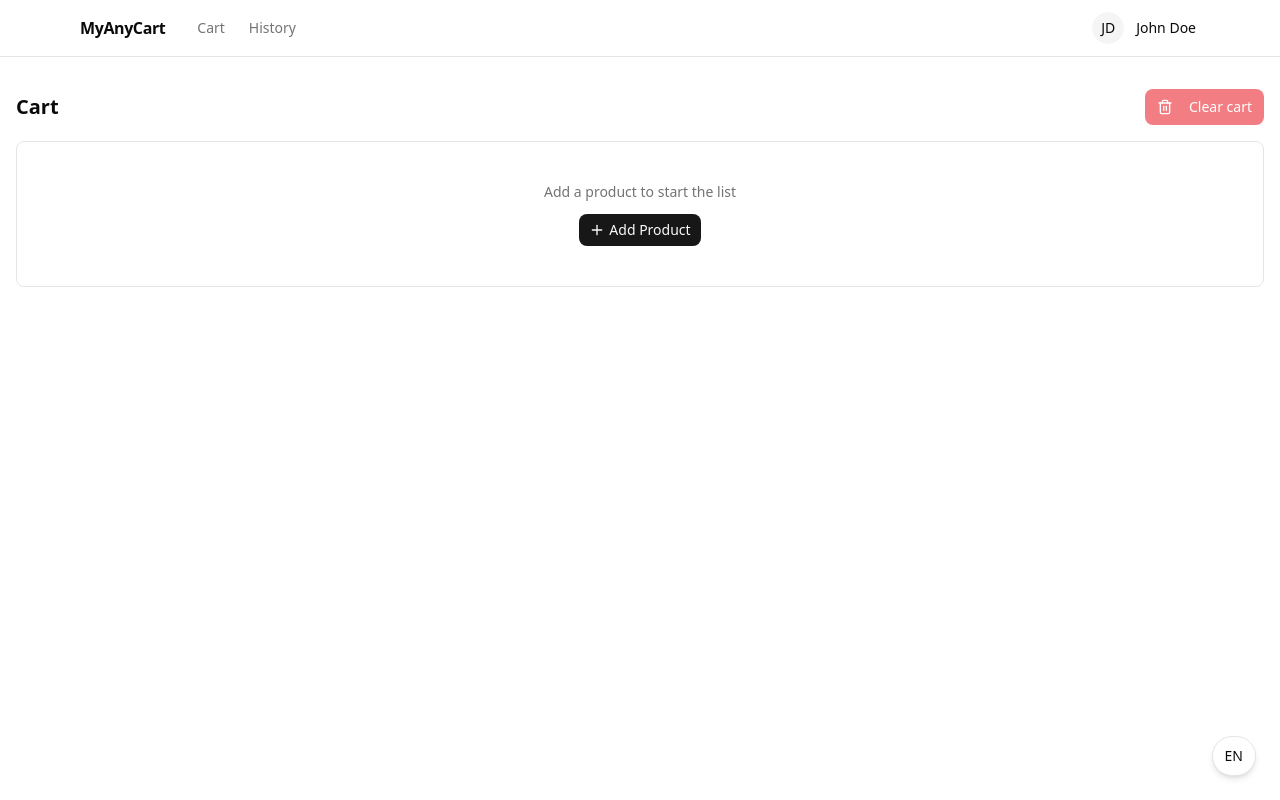
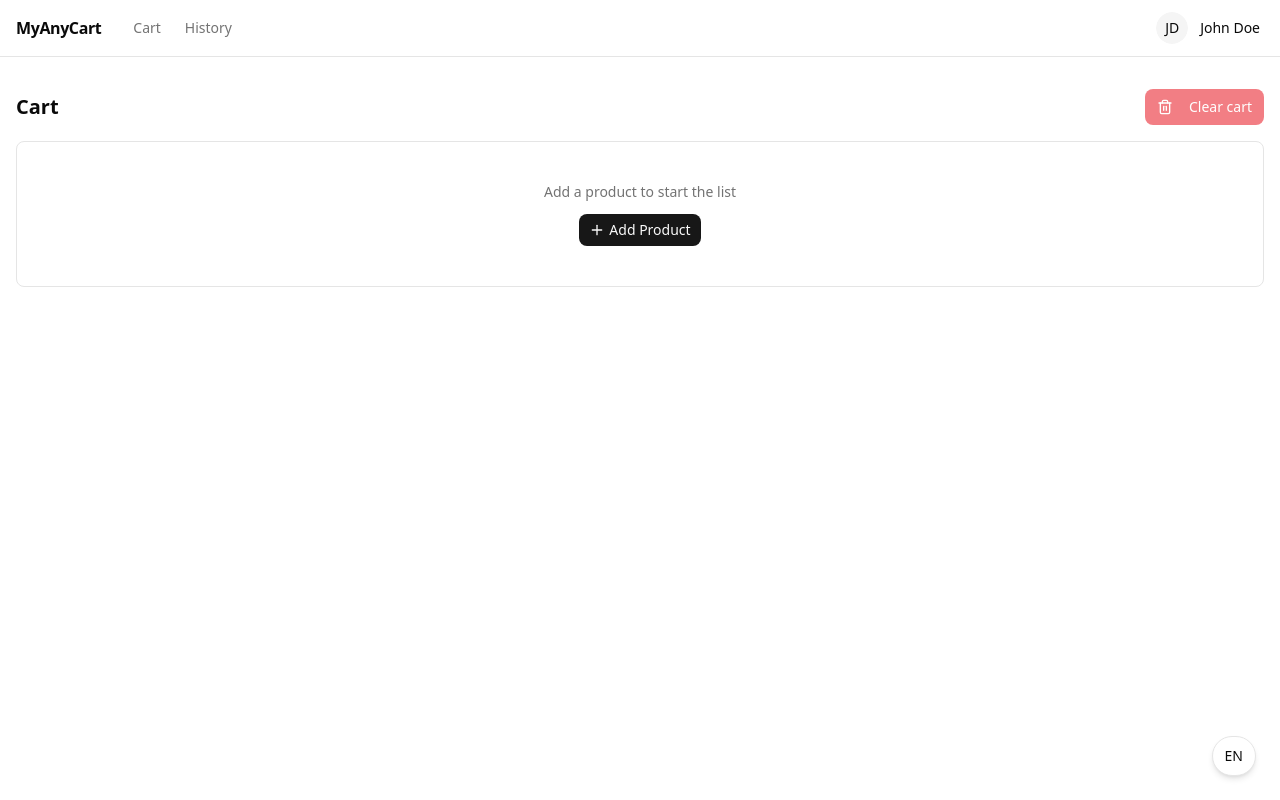
Before and after one commit to tiagodev96/my-any-cart, a Next.js app: page /en in a window 1280 px wide. Built offline with nearby package versions, Linux system fonts and the light colour scheme.

Commit message:
feat(container,navbar): enhance Container component with vertical padding option and integrate it into Navbar for improved layout

```diff
--- a/src/components/container/index.tsx
+++ b/src/components/container/index.tsx
@@ -1,3 +1,15 @@
-export default function Container({ children }: { children: React.ReactNode }) {
-  return <div className="container mx-auto px-4 py-8">{children}</div>;
+import { cn } from "@/lib/utils";
+
+export default function Container({
+  children,
+  verticalPadding = true,
+}: {
+  children: React.ReactNode;
+  verticalPadding?: boolean;
+}) {
+  return (
+    <div className={cn("container mx-auto px-4", verticalPadding && "py-8")}>
+      {children}
+    </div>
+  );
 }
--- a/src/components/navbar/index.tsx
+++ b/src/components/navbar/index.tsx
@@ -15,6 +15,7 @@ import {
 } from "@/components/ui/dropdown-menu";
 import { Button } from "@/components/ui/button";
 import { useTranslations } from "next-intl";
+import Container from "../container";
 
 type User = {
   firstName: string;
@@ -68,7 +69,8 @@ export default function Navbar({ user, onLogout }: NavbarProps) {
 
   return (
     <header className="sticky top-0 z-40 w-full border-b bg-background/60 backdrop-blur">
-      <nav className="mx-auto flex h-14 max-w-6xl items-center justify-between px-4">
+      <Container verticalPadding={false}>
+        <nav className="mx-auto flex h-14 items-center justify-between">
           <div className="flex items-center gap-6">
             <Link href="/" className="font-semibold tracking-tight">
               MyAnyCart
@@ -116,6 +118,7 @@ export default function Navbar({ user, onLogout }: NavbarProps) {
             </DropdownMenu>
           </div>
         </nav>
+      </Container>
     </header>
   );
 }
```
Lines whose indentation alone changed are shown as unchanged.
